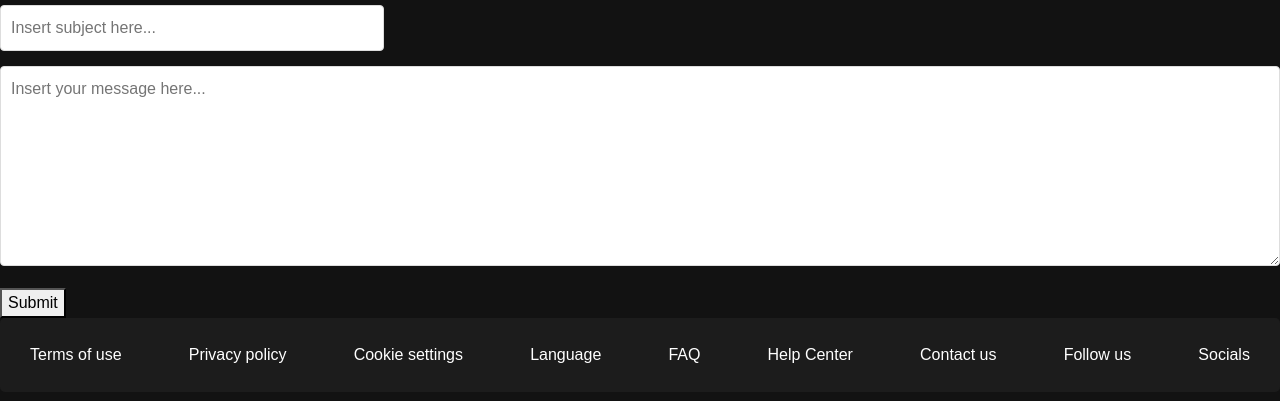
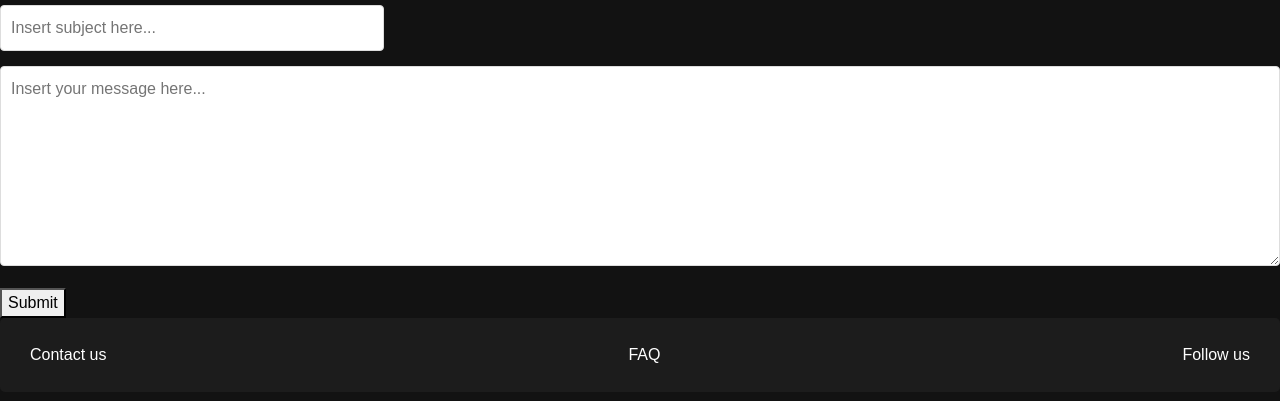
Before and after one commit to Omid2831/Movie-Haven, a plain HTML site: page src/SRC/src/features/feedback_form.html in a window 1280 px wide. Shown: the part 131-532 px from the top of the page. Drawn offline with nearby package versions, Linux system fonts and the light colour scheme.

Commit message:
minor changes

```diff
--- a/src/SRC/src/features/feedback_form.html
+++ b/src/SRC/src/features/feedback_form.html
@@ -40,15 +40,9 @@
         </form>
     </div>
     <div class="footer">
-      <div><a href="#">Terms of use</a></div>
-      <div><a href="#">Privacy policy</a></div>
-      <div><a href="#">Cookie settings</a></div>
-      <div><a href="#">Language</a></div>
-      <div><a href="#">FAQ</a></div>
-      <div><a href="#">Help Center</a></div>
-      <div><a href="#">Contact us</a></div>
+      <div><a href="features/feedback_form.html">Contact us</a></div>
+      <div><a href="FAQ.html">FAQ</a></div>
       <div><a href="#">Follow us</a></div>
-      <div><a href="#">Socials</a></div>
     </div>
 
 
```
Also changed, not shown: src/SRC/src/index.html (+1 -7 lines).
